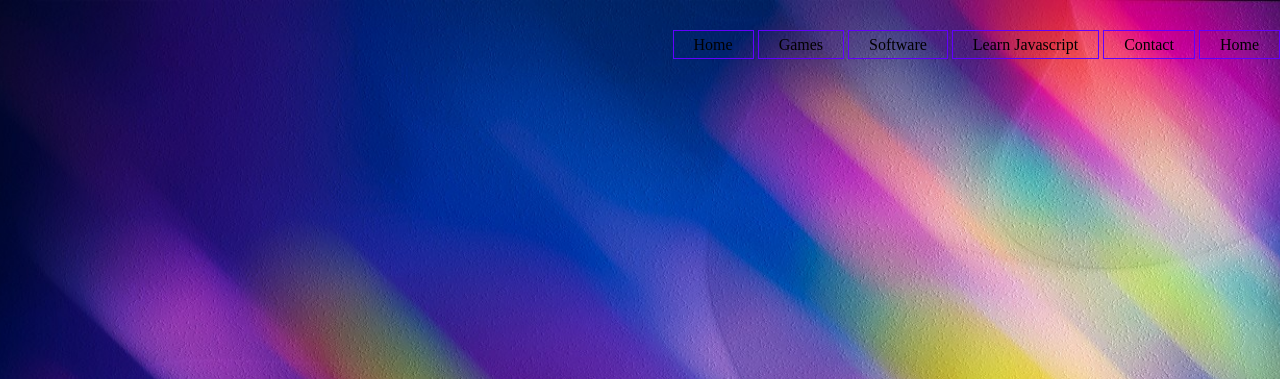
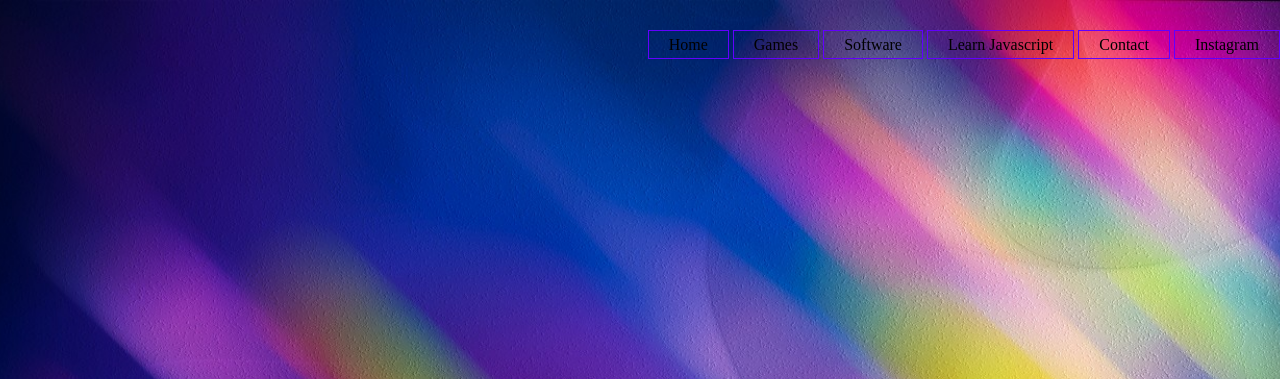
Before and after one commit to Aryanpati/jiko-s_world.github.io, a plain HTML site: page index.html in a window 1280 px wide. Shown: the top 379 px of the page. Drawn offline with Linux system fonts and the light colour scheme.

Commit message:
Update index.html

```diff
--- a/index.html
+++ b/index.html
@@ -15,7 +15,7 @@
                 <li><a href="https://store.steampowered.com/software/">Software</a></li>
                 <li><a href="https://www.youtube.com/playlist?list=PLTjRvDozrdlxEIuOBZkMAK5uiqp8rHUax">Learn Javascript</a></li>
                 <li><a href="file:///E:/javasript%20edit/index.html">Contact</a></li>
-                <li><a href="file:///E:/wesite%20project%20guys%20!/index.html">Home</a></li>
+                <li><a href="https://www.instagram.com/aryanpati2/">Instagram</a></li>
             </ul>
        </div>
        <div class="title">
```
